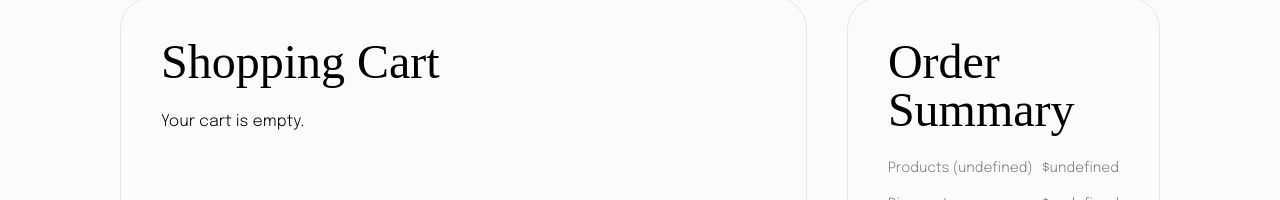
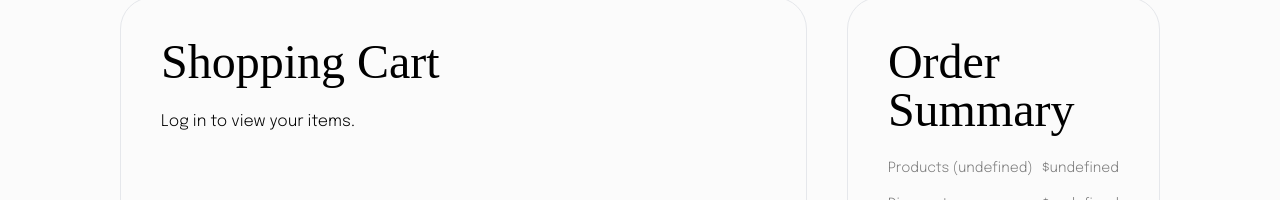
Before and after one commit to LinHong149/tej3-website, a Next.js app: page /cart in a window 1280 px wide. Shown: the part 163-363 px from the top of the page. Built offline with nearby package versions, Linux system fonts and the light colour scheme; a web font is replaced by a local one.

Commit message:
Cart list

```diff
--- a/src/app/components/CartList.jsx
+++ b/src/app/components/CartList.jsx
@@ -9,6 +9,7 @@ const CartList = ({nProducts, price}) => {
     const [ cartList, setCartList ] = useState([])
     const [isLoading, setIsLoading] = useState(false);
     const [error, setError] = useState('');
+    const [loggedOut, setLoggedOut] = useState(false)
 
 
     useEffect(() => {
@@ -16,6 +17,7 @@ const CartList = ({nProducts, price}) => {
             const token = localStorage.getItem("token")
             if (!token) {
                 console.log("No token found, please log in");
+                setLoggedOut(true)
                 return;
             }
 
@@ -57,6 +59,8 @@ const CartList = ({nProducts, price}) => {
 
         {isLoading ? (
             <p>Loading...</p>
+        ) : loggedOut ? (
+            <p>Log in to view your items.</p>
         ) : error ? (
             <p>{error}</p>
         ) : cartList.length > 0 ? (
```
